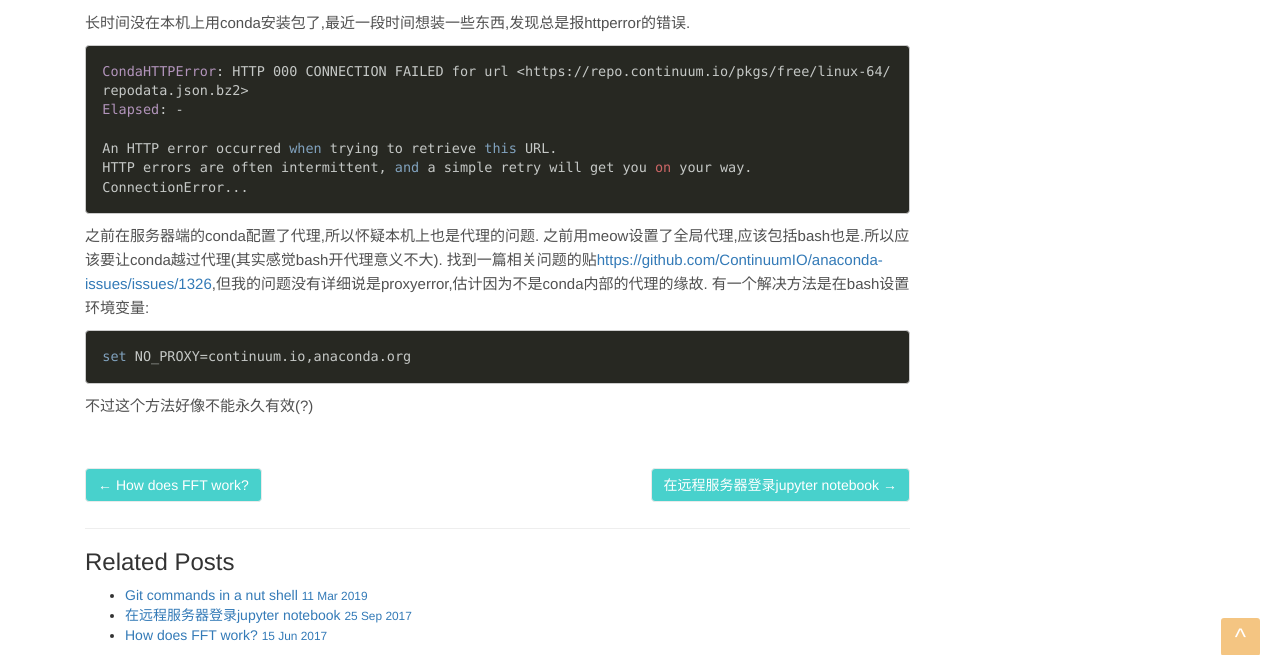
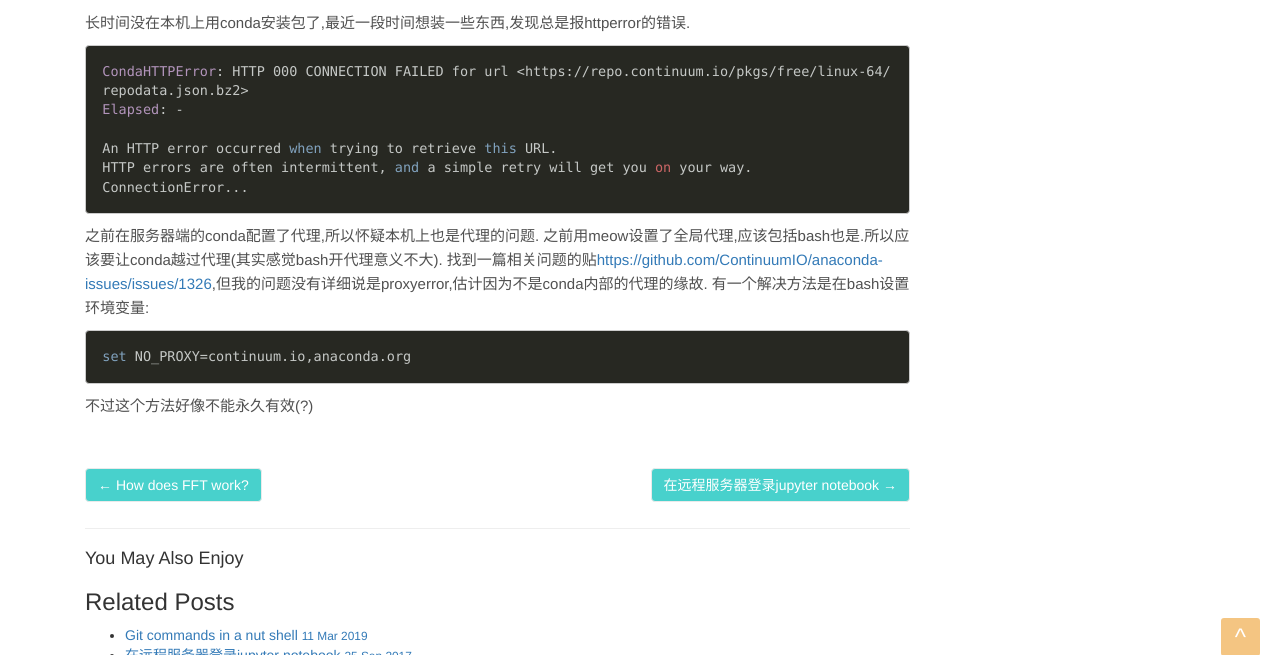
Before and after one commit to haozheji/old-webside, a Jekyll site: the page built from _posts/2017-08-17-conda-proxy.md, in a window 1280 px wide, cut to the strip 224-879 px from the top of the page. Built offline with Jekyll 4.4.1, drawn with Linux system fonts in a browser that asks for light colours.

Commit message:
new related post

```diff
--- a/_layouts/post.html
+++ b/_layouts/post.html
@@ -43,6 +43,42 @@
       </nav>
 
       <hr>
+    <div class="relatedPosts">
+
+<h4>You May Also Enjoy</h4>
+
+{% assign maxRelated = 4 %}
+{% assign minCommonTags =  2 %}
+{% assign maxRelatedCounter = 0 %}
+
+  {% for post in site.posts %}
+
+    {% assign sameTagCount = 0 %}
+    {% assign commonTags = '' %}
+
+    {% for tag in post.tags %}
+      {% if post.url != page.url %}
+        {% if page.tags contains tag %}
+          {% assign sameTagCount = sameTagCount | plus: 1 %}
+          {% capture tagmarkup %} <span class="label label-default">{{ tag }}</span> {% endcapture %}
+          {% assign commonTags = commonTags | append: tagmarkup %}
+        {% endif %}
+      {% endif %}
+    {% endfor %}
+
+    {% if sameTagCount >= minCommonTags %}
+      <div>
+      <h5><a href="{{ site.baseurl }}{{ post.url }}">{{ post.title }}{{ commonTags }}</a></h5>
+      </div>
+      {% assign maxRelatedCounter = maxRelatedCounter | plus: 1 %}
+      {% if maxRelatedCounter >= maxRelated %}
+        {% break %}
+      {% endif %}
+    {% endif %}
+
+  {% endfor %}
+
+</div>
 
       {% if site.related_posts != empty %}
       <aside class="related">
```
